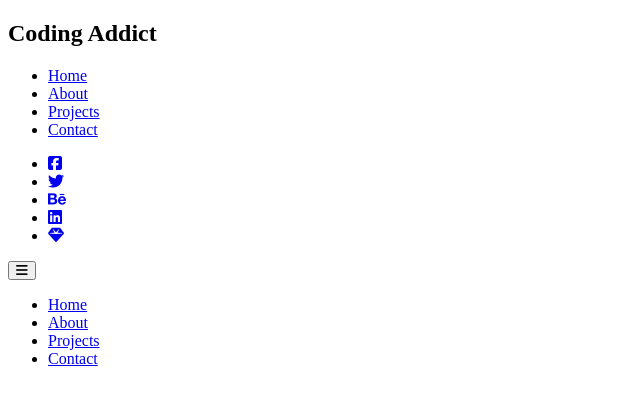
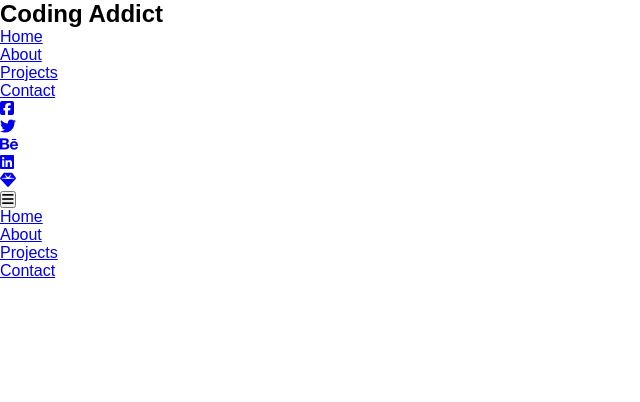
Before and after one commit to AngeloCornelio/res-navbar, a website: page index.html in a window 1280 px wide. Shown: the whole page, without its empty margins (0-640 px from the left). Drawn offline with Linux system fonts and the light colour scheme.

Commit message:
Add reset styles

```diff
--- a/index.html
+++ b/index.html
@@ -5,7 +5,7 @@
     <meta http-equiv="X-UA-Compatible" content="IE=edge">
     <meta name="viewport" content="width=device-width, initial-scale=1.0">
     <title>Responsive Navbar</title>
-    <link href="styles.css">
+    <link href="styles.css" rel="stylesheet" type="text/css">
     <script src="https://kit.fontawesome.com/61ececc414.js" crossorigin="anonymous"></script>
 </head>
 <body>
--- a/styles.css
+++ b/styles.css
@@ -0,0 +1,5 @@
+body, h1, div, ul, li, button {
+    margin: 0;
+    padding: 0;
+    font-family: sans-serif;
+}
```
